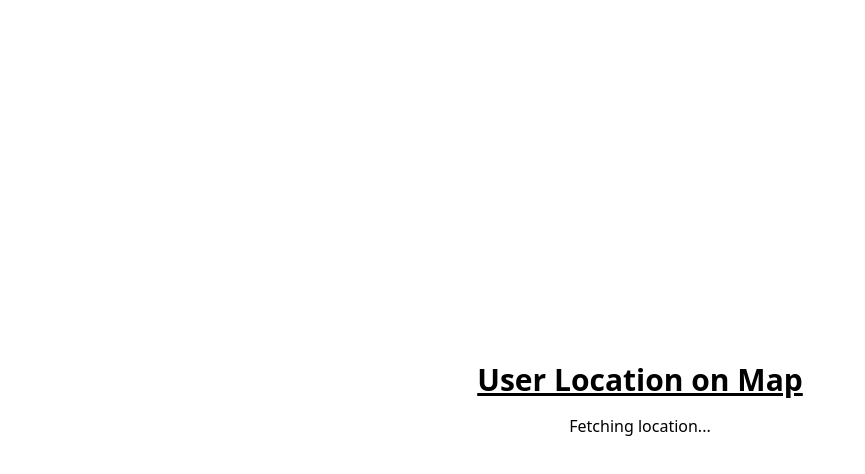
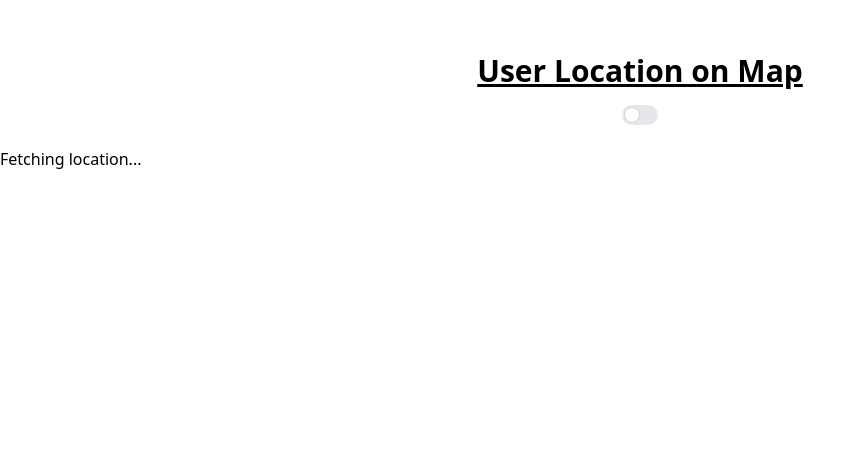
Before and after one commit to achraftouati/hackathon-uit-reactapp, a React (Create React App) app: page / in a window 1280 px wide. Shown: the top 474 px of the page, without its empty margins (0-865 px from the left). Built offline with nearby package versions, Linux system fonts and the light colour scheme; no server answers; the HTML template or start-up script is replaced by a standard one.

Commit message:
adding data

```diff
--- a/package.json
+++ b/package.json
@@ -6,6 +6,7 @@
   "dependencies": {
     "cra-template": "1.2.0",
     "leaflet": "^1.9.4",
+    "papaparse": "^5.4.1",
     "react": "^19.0.0",
     "react-dom": "^19.0.0",
     "react-leaflet": "^5.0.0",
--- a/src/App.js
+++ b/src/App.js
@@ -1,58 +1,16 @@
-import React, { useEffect, useState } from 'react';
-import { MapContainer, TileLayer, Marker, Popup } from 'react-leaflet';
-import 'leaflet/dist/leaflet.css';
-import L from 'leaflet';
-
-// Fix marker icon issue
-delete L.Icon.Default.prototype._getIconUrl;
-L.Icon.Default.mergeOptions({
-  iconRetinaUrl: require('leaflet/dist/images/marker-icon-2x.png'),
-  iconUrl: require('leaflet/dist/images/marker-icon.png'),
-  shadowUrl: require('leaflet/dist/images/marker-shadow.png'),
-});
+// src/App.js
+import React from 'react';
+import MapComponent from './MapComponent';
+import Switcher1 from './Switcher1';
 
 function App() {
-  const [location, setLocation] = useState({ latitude: null, longitude: null });
-  const [error, setError] = useState(null);
-
-  useEffect(() => {
-    // Check if Geolocation is available
-    if ("geolocation" in navigator) {
-      navigator.geolocation.getCurrentPosition(
-        (position) => {
-          const { latitude, longitude } = position.coords;
-          setLocation({ latitude, longitude });
-        },
-        (err) => {
-          setError(err.message);
-        }
-      );
-    } else {
-      setError("Geolocation is not supported by this browser.");
-    }
-  }, []);
-
   return (
     <div className="h-screen flex flex-col items-center justify-center">
       <h1 className="text-3xl font-bold underline mb-4">
         User Location on Map
       </h1>
-      {error && <p className="text-red-500">{error}</p>}
-      {location.latitude && location.longitude ? (
-        <MapContainer center={[location.latitude, location.longitude]} zoom={13} className="w-full h-3/4">
-          <TileLayer
-            url="https://{s}.tile.openstreetmap.org/{z}/{x}/{y}.png"
-            attribution='&copy; <a href="https://www.openstreetmap.org/copyright">OpenStreetMap</a> contributors'
-          />
-          <Marker position={[location.latitude, location.longitude]}>
-            <Popup>
-              You are here!
-            </Popup>
-          </Marker>
-        </MapContainer>
-      ) : (
-        <p>Fetching location...</p>
-      )}
+      <Switcher1 />
+      <MapComponent />
     </div>
   );
 }
--- /dev/null
+++ b/src/MapComponent.js
@@ -0,0 +1,116 @@
+// src/MapComponent.js
+import React, { useEffect, useState } from 'react';
+import { MapContainer, TileLayer, Marker, Popup, Circle } from 'react-leaflet';
+import 'leaflet/dist/leaflet.css';
+import L from 'leaflet';
+import Papa from 'papaparse';
+
+// Fix marker icon issue
+delete L.Icon.Default.prototype._getIconUrl;
+L.Icon.Default.mergeOptions({
+  iconRetinaUrl: require('leaflet/dist/images/marker-icon-2x.png'),
+  iconUrl: require('leaflet/dist/images/marker-icon.png'),
+  shadowUrl: require('leaflet/dist/images/marker-shadow.png'),
+});
+
+// Sample CSV data as a string (you can replace this with a fetch call to load from a file)
+const csvData = `
+District,Governorate,Latitude,Longitude,Population,PovertyRate,UnemploymentRate,AvgMonthlyIncome,PoliceStations,PublicSchools,PrivateSchools,Hospitals,UrbanDensity,CrimeIncidents
+Bab El Bhar,Tunis,36.8000,10.1800,75000,0.10,0.12,800,4,12,4,2,5200,43
+Le Bardo,Tunis,36.8090,10.1340,65000,0.07,0.11,900,3,10,3,1,4800,37
+La Marsa,Tunis,36.8781,10.3245,92000,0.05,0.09,1200,2,15,5,2,6000,29
+Carthage,Tunis,36.8528,10.3233,45000,0.04,0.08,1300,1,5,5,1,3100,20
+El Menzah,Tunis,36.8290,10.1500,80000,0.06,0.10,1100,2,9,4,1,5500,35
+`;
+
+const MapComponent = () => {
+  const [location, setLocation] = useState({ latitude: null, longitude: null });
+  const [error, setError] = useState(null);
+  const [areas, setAreas] = useState([]);
+
+  useEffect(() => {
+    // Parse CSV data
+    Papa.parse(csvData, {
+      header: true,
+      complete: (results) => {
+        setAreas(results.data);
+      },
+    });
+
+    // Check if Geolocation is available
+    if ("geolocation" in navigator) {
+      navigator.geolocation.getCurrentPosition(
+        (position) => {
+          const { latitude, longitude } = position.coords;
+          setLocation({ latitude, longitude });
+        },
+        (err) => {
+          setError(err.message);
+        }
+      );
+    } else {
+      setError("Geolocation is not supported by this browser.");
+    }
+  }, []);
+
+  // Function to find the nearest area
+  const findNearestArea = () => {
+    if (!location.latitude || !location.longitude) return null;
+
+    let nearestArea = null;
+    let minDistance = Infinity;
+
+    areas.forEach((area) => {
+      const areaLat = parseFloat(area.Latitude);
+      const areaLng = parseFloat(area.Longitude);
+      const distance = Math.sqrt(
+        Math.pow(areaLat - location.latitude, 2) + Math.pow(areaLng - location.longitude, 2)
+      );
+
+      if (distance < minDistance) {
+        minDistance = distance;
+        nearestArea = area;
+      }
+    });
+
+    return nearestArea;
+  };
+
+  const nearestArea = findNearestArea();
+
+  return (
+    <div className="w-full h-3/4">
+      {error && <p className="text-red-500">{error}</p>}
+      {location.latitude && location.longitude ? (
+        <MapContainer center={[location.latitude, location.longitude]} zoom={13} className="w-full h-full">
+          <TileLayer
+            url="https://{s}.tile.openstreetmap.org/{z}/{x}/{y}.png"
+            attribution='&copy; <a href="https://www.openstreetmap.org/copyright">OpenStreetMap</a> contributors'
+          />
+          <Marker position={[location.latitude, location.longitude]}>
+            <Popup>
+              You are here!
+            </Popup>
+          </Marker>
+          {nearestArea && (
+            <Circle
+              center={[parseFloat(nearestArea.Latitude), parseFloat(nearestArea.Longitude)]}
+              radius={1000} // Adjust the radius as needed
+              color="blue"
+              fillColor="blue"
+              fillOpacity={0.2}
+            >
+              <Popup>
+                {nearestArea.District}, {nearestArea.Governorate}
+              </Popup>
+            </Circle>
+          )}
+        </MapContainer>
+      ) : (
+        <p>Fetching location...</p>
+      )}
+    </div>
+  );
+};
+
+export default MapComponent;
--- /dev/null
+++ b/src/Switcher1.js
@@ -0,0 +1,16 @@
+// src/Switcher1.js
+import React, { useState } from 'react';
+
+const Switcher1 = () => {
+
+  return (
+    <div className="mb-4">
+      <label class="relative inline-flex items-center cursor-pointer">
+        <input type="checkbox" value="" class="sr-only peer"/>
+    <div class="w-9 h-5 bg-gray-200 hover:bg-gray-300 peer-focus:outline-0 peer-focus:ring-transparent rounded-full peer transition-all ease-in-out duration-500 peer-checked:after:translate-x-full peer-checked:after:border-white after:content-[''] after:absolute after:top-[2px] after:left-[2px] after:bg-white after:border-gray-300 after:border after:rounded-full after:h-4 after:w-4 after:transition-all peer-checked:bg-indigo-600 hover:peer-checked:bg-indigo-700"></div>
+    </label>
+    </div>
+  );
+};
+
+export default Switcher1;
```
Also changed, not shown: .gitpod.yml (added), src/data/data.csv (added), 1 other file (tests, documents, lock files or other folders).
